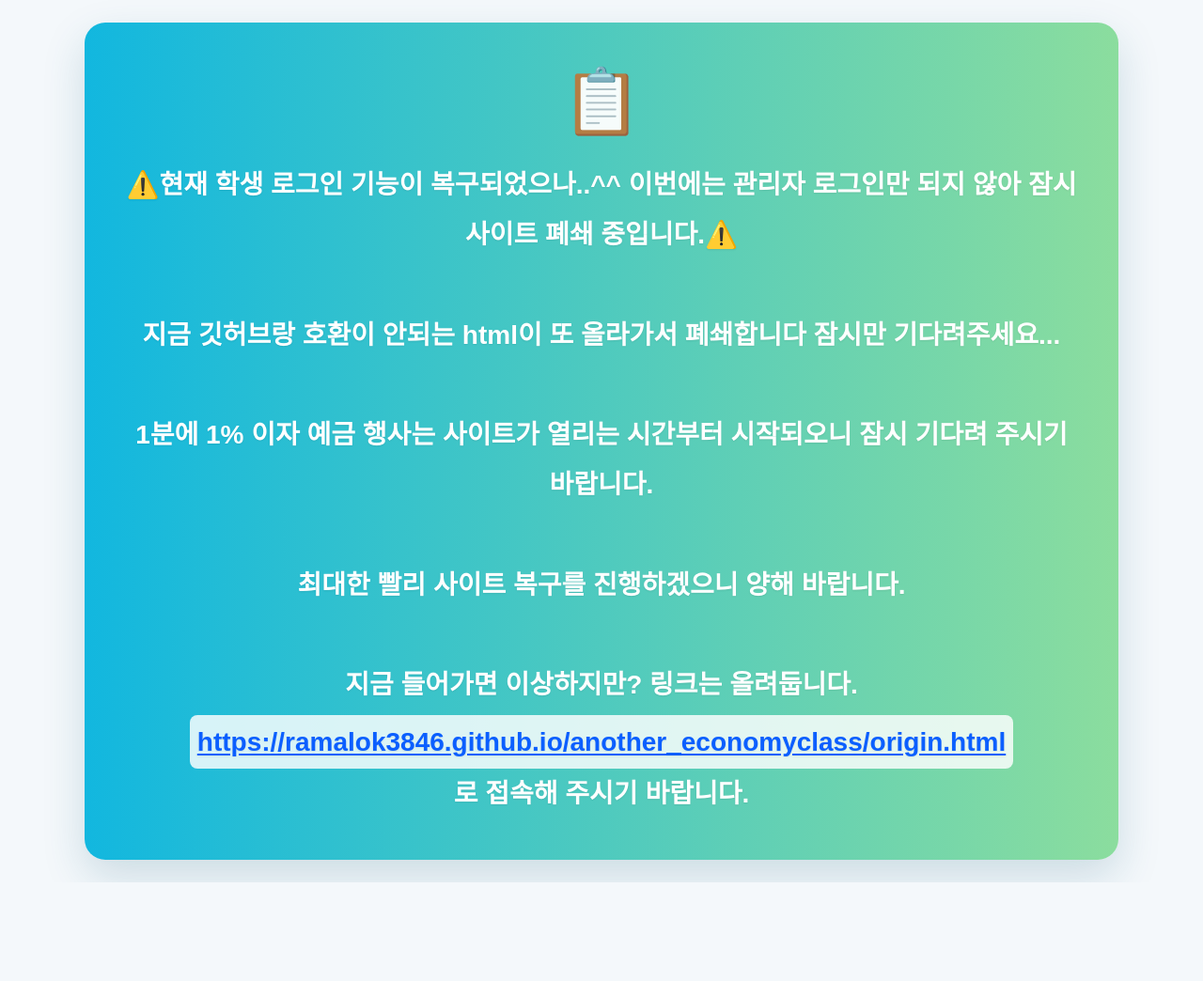
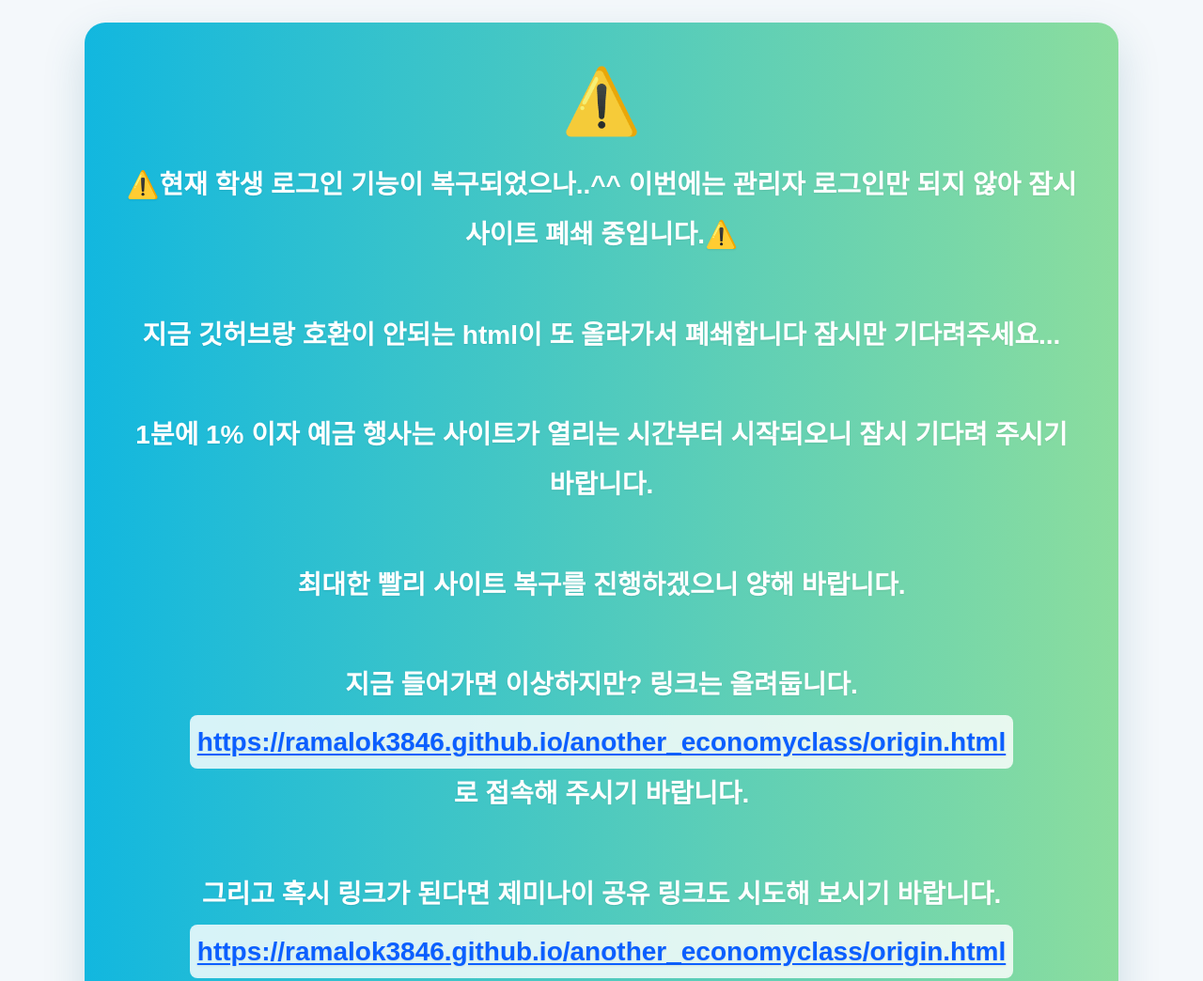
Before and after one commit to ramalok3846/another_economyclass, a plain HTML site: page index.html in a window 1280 px wide. Shown: the top 1044 px of the page at 94% size. Before the commit the page ends 939 px from the top, so only its background shows below. Drawn offline with Linux system fonts and the light colour scheme.

Commit message:
Update index.html

```diff
--- a/index.html
+++ b/index.html
@@ -85,7 +85,7 @@
 </head>
 <body>
   <main class="notice-wrap">
-    <div class="icon">📋</div>
+    <div class="icon">⚠️</div>
     <div class="message">⚠️현재 학생 로그인 기능이 복구되었으나..^^ 이번에는 관리자 로그인만 되지 않아 잠시 사이트 폐쇄 중입니다.⚠️
 
 지금 깃허브랑 호환이 안되는 html이 또 올라가서 폐쇄합니다 잠시만 기다려주세요...
@@ -96,7 +96,11 @@
 
 지금 들어가면 이상하지만? 링크는 올려둡니다.
 <a href="https://ramalok3846.github.io/another_economyclass/origin.html" target="_blank" rel="noopener noreferrer">https://ramalok3846.github.io/another_economyclass/origin.html</a>
-로 접속해 주시기 바랍니다.</div>
+로 접속해 주시기 바랍니다.
+
+그리고 혹시 링크가 된다면 제미나이 공유 링크도 시도해 보시기 바랍니다.
+<a href="https://gemini.google.com/share/0cff9d4fc5e1" target="_blank" rel="noopener noreferrer">https://ramalok3846.github.io/another_economyclass/origin.html</a>
+이것은 제미나이 공유 링크로, 업데이트되면 링크가 작동하지 않을 수 있습니다.</div>
   </main>
 </body>
 </html>
```
